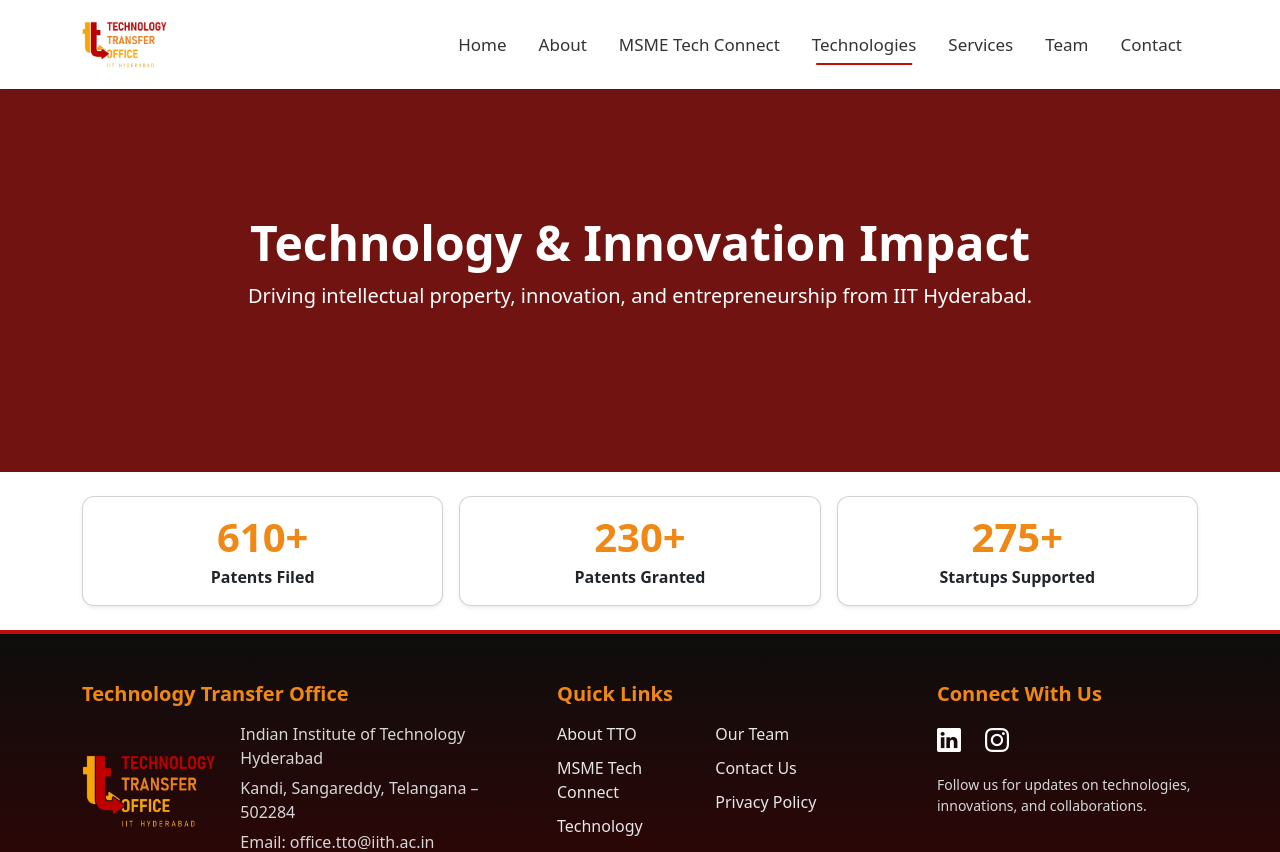
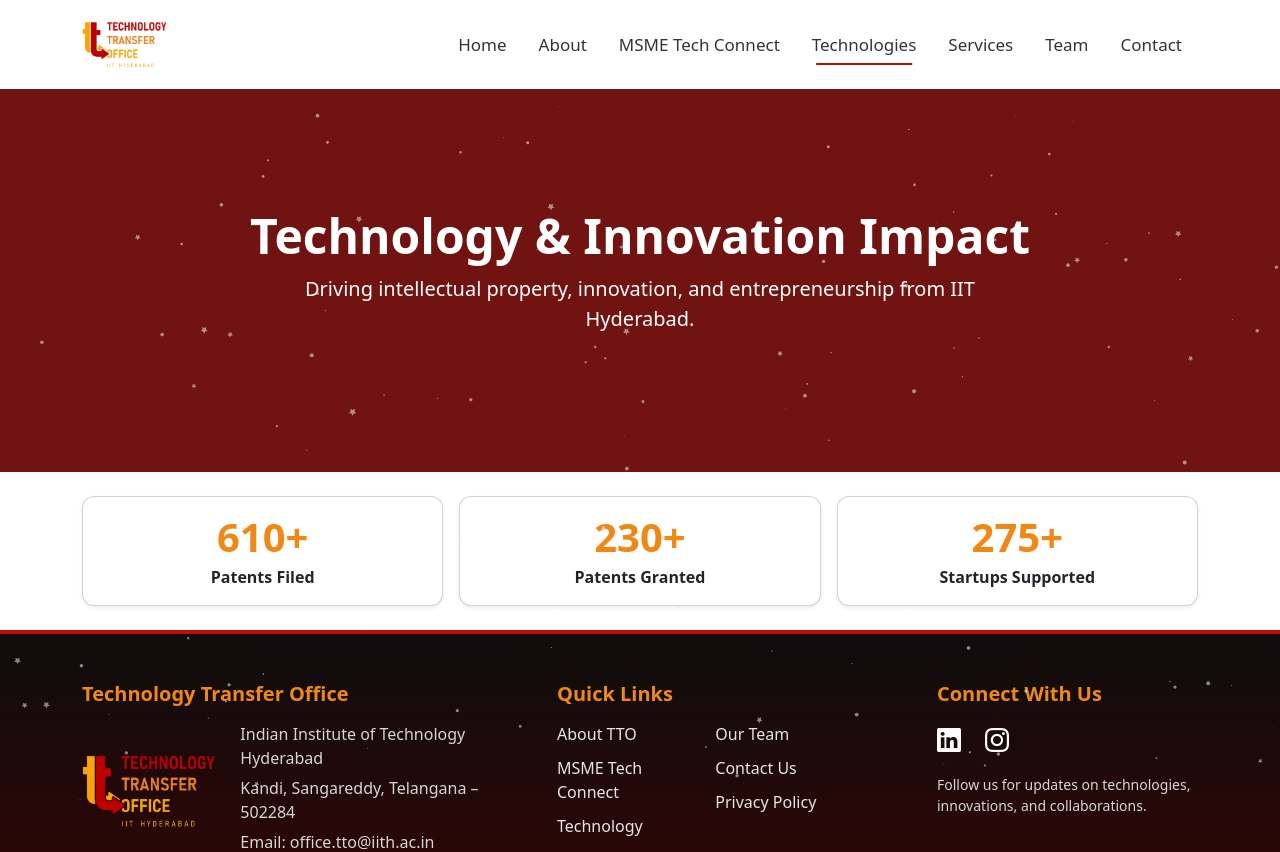
Before and after one commit to sachinsingh24/ttosite, a React (Vite) app: page /technology in a window 1280 px wide. Shown: the top 852 px of the page. Built offline with nearby package versions, Linux system fonts and the light colour scheme.

Commit message:
updated banner

```diff
--- a/package.json
+++ b/package.json
@@ -15,7 +15,9 @@
     "bootstrap": "^5.3.8",
     "react": "^19.2.0",
     "react-dom": "^19.2.0",
-    "react-router-dom": "^7.10.1"
+    "react-router-dom": "^7.10.1",
+    "react-tsparticles": "^2.12.2",
+    "tsparticles": "^2.12.0"
   },
   "devDependencies": {
     "@eslint/js": "^9.39.1",
--- /dev/null
+++ b/src/components/HeroParticles.jsx
@@ -0,0 +1,94 @@
+import { useCallback } from "react";
+import Particles from "react-tsparticles";
+import { loadFull } from "tsparticles";
+
+export default function HeroParticles() {
+  const particlesInit = useCallback(async (engine) => {
+    await loadFull(engine);
+  }, []);
+
+  return (
+    <Particles
+      init={particlesInit}
+      style={{
+        position: "absolute",
+        inset: 0,
+      }}
+      options={{
+        background: {
+          color: {
+            value: "transparent", // IMPORTANT for overlay usage
+          },
+        },
+        fpsLimit: 30,
+        detectRetina: true,
+        interactivity: {
+          events: {
+            onClick: {
+              enable: true,
+              mode: "push",
+            },
+            onHover: {
+              enable: false,
+              mode: ["repulse", "bubble"],
+            },
+            resize: true,
+          },
+          modes: {
+            push: {
+              quantity: 4,
+            },
+            repulse: {
+              distance: 100,
+            },
+            remove: {
+              quantity: 2,
+            },
+          },
+        },
+        particles: {
+          color: {
+            value: "#ffffff",
+          },
+          links: {
+            enable: false,
+          },
+          collisions: {
+            enable: false,
+          },
+          move: {
+            direction: "none",
+            enable: true,
+            outModes: "out",
+            random: false,
+            speed: {
+              min: 0.5,
+              max: 1,
+            },
+            straight: false,
+            bounce: false,
+          },
+          number: {
+            density: {
+              enable: true,
+              area: 800,
+            },
+            value: 150,
+          },
+          opacity: {
+            value: 0.5,
+          },
+          shape: {
+            type: ["star", "circle"],
+          },
+          size: {
+            value: {
+              min: 0.1,
+              max: 2,
+            },
+          },
+        },
+      }}
+    />
+  );
+}
--- a/src/index.css
+++ b/src/index.css
@@ -137,15 +137,14 @@
 }
 
 .main_banner {
-  height: 50vh;
-  background-size: cover;
-  background-position: center;
-  position: "relative";
-  color: "#fff";
-  display: "flex";
+  position: relative;
+  min-height: 50vh;
+  margin-top: 72px;
+  padding: 2rem 1rem;
+  display: flex;
   align-items: center;
   justify-content: center;
-  margin-top: 72px;
+  text-align: center;
 }
 .main_banner .sec_banner {
   position: "absolute";
@@ -155,10 +154,37 @@
 .highlight {
   color: #f08815;
 }
-.banner_color {
+.banner_overlay {
   background: #711411;
+  position: absolute;
+  inset: 0;
+  z-index: 0;
+  overflow: hidden;
 }
 .banner-title {
   color: #fff;
   font-size: clamp(1.8rem, 5vw, 3rem);
 }
+.banner-subtitle {
+  color: #fff;
+  font-size: clamp(1rem, 2.5vw, 1.25rem);
+  max-width: 90%;
+  margin: 0.75rem auto 0;
+}
+
+.particles {
+  position: absolute;
+  inset: 0;
+  z-index: 1;
+  pointer-events: none;
+}
+.particles canvas {
+  width: 100% !important;
+  height: 100% !important;
+  mix-blend-mode: screen;
+}
+
+.banner-content {
+  position: relative;
+  z-index: 2;
+}
--- a/src/pages/Services.jsx
+++ b/src/pages/Services.jsx
@@ -1,23 +1,25 @@
 import React from "react";
+import HeroParticles from "../components/HeroParticles";
 
 export default function Services() {
   return (
     <>
       {/* ================= HERO SECTION ================= */}
-      <div className="services-hero">
-        <div className="services-overlay banner_color"></div>
 
-        <div className="text-center hero-text-anim services-hero-content">
-          <h1 className="fw-bold banner-title">
-            SERVICES BY TTO – IIT HYDERABAD
-          </h1>
+      <div className="main_banner">
+        <div className="banner_overlay"></div>
+        <div className="particles">
+          <HeroParticles />
+        </div>
 
-          <p className="services-subtitle">
-            Enabling innovators to protect, translate, and commercialize
-            research for meaningful impact.
-          </p>
+        <div className="text-center hero-text-anim banner-content">
+          <h1 className="fw-bold banner-title">SERVICES BY TTO – IIT HYDERABAD</h1>
+
+          <p className="banner-subtitle">Enabling innovators to protect, translate, and commercialize
+            research for meaningful impact.</p>
         </div>
       </div>
+
 
       {/* ================= SERVICES SECTION ================= */}
       <section className="container py-5">
@@ -131,37 +133,6 @@
 
       {/* ================= STYLES ================= */}
       <style>{`
-
-        /* HERO */
-        .services-hero {
-          position: relative;
-          min-height: 50vh;
-          margin-top: 72px;
-          padding: 2rem 1rem;
-          display: flex;
-          align-items: center;
-          justify-content: center;
-          text-align: center;
-        }
-
-        .services-overlay {
-          position: absolute;
-          inset: 0;
-        }
-
-        .services-hero-content {
-          position: relative;
-          z-index: 2;
-          max-width: 900px;
-        }
-
-        .services-subtitle {
-          color: #fff;
-          font-size: clamp(1rem, 2.5vw, 1.25rem);
-          max-width: 90%;
-          margin: 0.75rem auto 0;
-        }
-
         /* CARDS */
         .service-card {
           border-radius: 18px;
@@ -182,17 +153,6 @@
           border-top-right-radius: 18px;
         }
 
-        /* BUTTON */
-        .modern-btn {
-          background: linear-gradient(90deg, #f08815, #be0d07);
-          color: #fff;
-          border: none;
-          border-radius: 30px;
-        }
-
-        .modern-btn:hover {
-          opacity: 0.9;
-        }
       `}</style>
     </>
   );
--- a/src/pages/Team.jsx
+++ b/src/pages/Team.jsx
@@ -1,6 +1,7 @@
 import React from "react";
 import member1 from "../assets/Mr Pradeep Kumar Yemula IITH TTO1.jpg";
 import dummy from "../assets/dummy male.jpg";
+import HeroParticles from "../components/HeroParticles";
 
 export default function Team() {
   const team = [
@@ -33,20 +34,20 @@
   return (
     <>
       {/* ================= HERO SECTION ================= */}
-      <div className="team-hero">
-        <div className="team-overlay banner_color"></div>
+      <div className="main_banner">
+        <div className="banner_overlay"></div>
+        <div className="particles">
+          <HeroParticles />
+        </div>
 
-        <div className="text-center hero-text-anim team-hero-content">
-          <h1 className="fw-bold banner-title">
-            TEAM – TTO IIT HYDERABAD
-          </h1>
+        <div className="text-center hero-text-anim banner-content">
+          <h1 className="fw-bold banner-title">  TEAM – TTO IIT HYDERABAD</h1>
 
-          <p className="team-subtitle">
-            Driving innovation, enabling technology translation, and shaping
-            impactful outcomes.
-          </p>
+          <p className="banner-subtitle">   Driving innovation, enabling technology translation, and shaping
+            impactful outcomes.</p>
         </div>
       </div>
+
 
       {/* ================= ABOUT TEAM ================= */}
       <section className="container py-5">
--- a/src/pages/Technology.jsx
+++ b/src/pages/Technology.jsx
@@ -1,4 +1,5 @@
 import React, { useEffect, useState } from "react";
+import HeroParticles from "../components/HeroParticles";
 
 function Odometer({ value, label }) {
   const [count, setCount] = useState(0);
@@ -21,9 +22,7 @@
   return (
     <div className="col-12 col-md-4">
       <div className="card h-100 p-3 shadow-sm tech-card text-center">
-        <h2 className="fw-bold mb-1 tech-number highlight">
-          {count}+
-        </h2>
+        <h2 className="fw-bold mb-1 tech-number highlight">{count}+</h2>
         <p className="fw-semibold mb-0">{label}</p>
       </div>
     </div>
@@ -33,18 +32,16 @@
 export default function Technology() {
   return (
     <>
-      <div className="tech-hero">
-        {/* Overlay */}
-        <div className="tech-overlay banner_color"></div>
+      <div className="main_banner">
+        <div className="banner_overlay"></div>
+        <div className="particles">
+          <HeroParticles />
+        </div>
 
-        {/* HERO TEXT */}
-        <div className="tech-hero-content">
-          <h1 className="fw-bold banner-title">
-            Technology & Innovation Impact
-          </h1>
-          <p className="tech-subtitle">
-            Driving intellectual property, innovation, and entrepreneurship from IIT Hyderabad.
-          </p>
+        <div className="text-center hero-text-anim banner-content">
+          <h1 className="fw-bold banner-title"> Technology & Innovation Impact</h1>
+
+          <p className="banner-subtitle"> Driving intellectual property, innovation, and entrepreneurship from IIT Hyderabad.</p>
         </div>
       </div>
 
@@ -59,34 +56,6 @@
 
       {/* STYLES */}
       <style>{`
-        .tech-hero {
-          position: relative;
-          min-height: 50vh;
-          margin-top: 72px;
-          display: flex;
-          align-items: center;
-          justify-content: center;
-          padding: 2rem 1rem;
-          text-align: center;
-        }
-
-        .tech-overlay {
-          position: absolute;
-          inset: 0;
-        }
-
-        .tech-hero-content {
-          position: relative;
-          z-index: 2;
-          max-width: 900px;
-        }
-
-        .tech-subtitle {
-          color: #fff;
-          font-size: clamp(1rem, 2.5vw, 1.25rem);
-          margin-top: 0.75rem;
-        }
-
         .tech-card {
           border-radius: 12px;
           transition: all 0.3s ease;
```
Also changed, not shown: src/pages/About.jsx (+13 -74 lines), src/pages/msme.jsx (+15 -49 lines), 1 other file (tests, documents, lock files or other folders).
